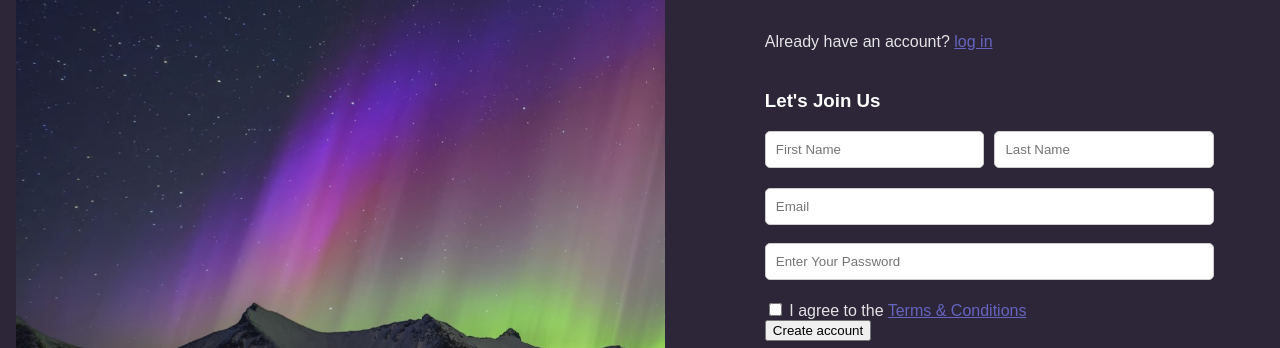
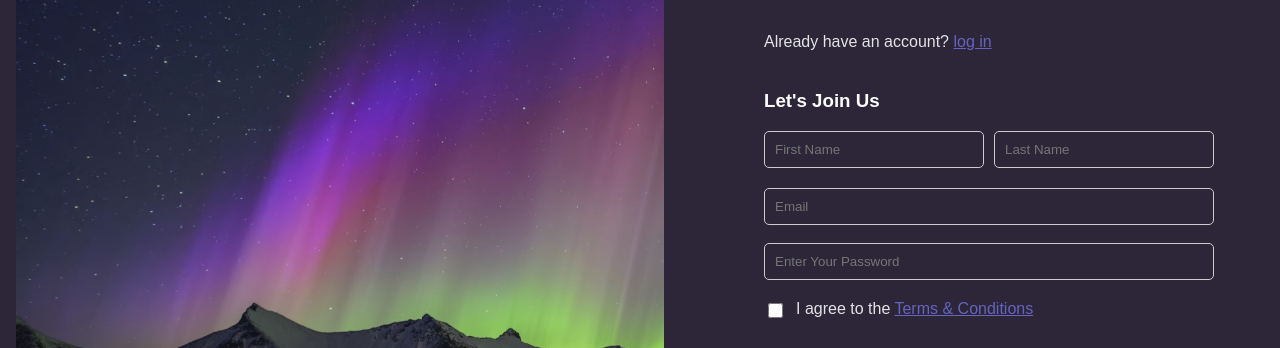
Before and after one commit to Alannuril/sign-up-form, a plain HTML site: page index.html in a window 1280 px wide. Shown: the part 157-505 px from the top of the page. Drawn offline with Linux system fonts and the light colour scheme.

Commit message:
complete the form and create account button

```diff
--- a/style.css
+++ b/style.css
@@ -98,6 +98,8 @@ a:hover {
     padding: 10px;
     border-radius: 5px;
     border: 1px solid #ccc;
+    background-color: transparent;
+    color: white;
 }
 
 .email {
@@ -109,10 +111,40 @@ a:hover {
     padding: 10px;
     border-radius: 5px;
     border: 1px solid #ccc;
+    background-color: transparent;
+    color: white;
 }
 
 .agreement {
     color: rgba(255, 255, 255, 0.866);
+    padding-bottom: 20px;
+    display: flex;
+    gap: 10px;
+}
+
+.agreement input[type="checkbox"] {
+    width: 15px;
+    height: 15px;
+}
+
+.btn {
+    display: flex;
+    justify-content: center;
+    align-items: center;
+    padding: 10px 20px;
+}
+
+.btn button {
+    border-radius: 5px;
+    padding: 15px 20px;
+    width: 450px;
+    background-color: rgb(109,84,181);
+    border-width: 0;
+    color: white;
+}
+
+.btn button:hover {
+    background-color: rgb(109,84,181, 0.8);
 }
 
 .social-login {
@@ -120,7 +152,7 @@ a:hover {
     text-align: center;
     justify-content: center;
     margin-top: 20px;
-    border-color: rgba(255, 255, 255, 0.76);
+    border-color: rgba(255, 255, 255, 0.455);
     border-bottom: transparent;
     border-right: transparent;
     border-left: transparent;
```
